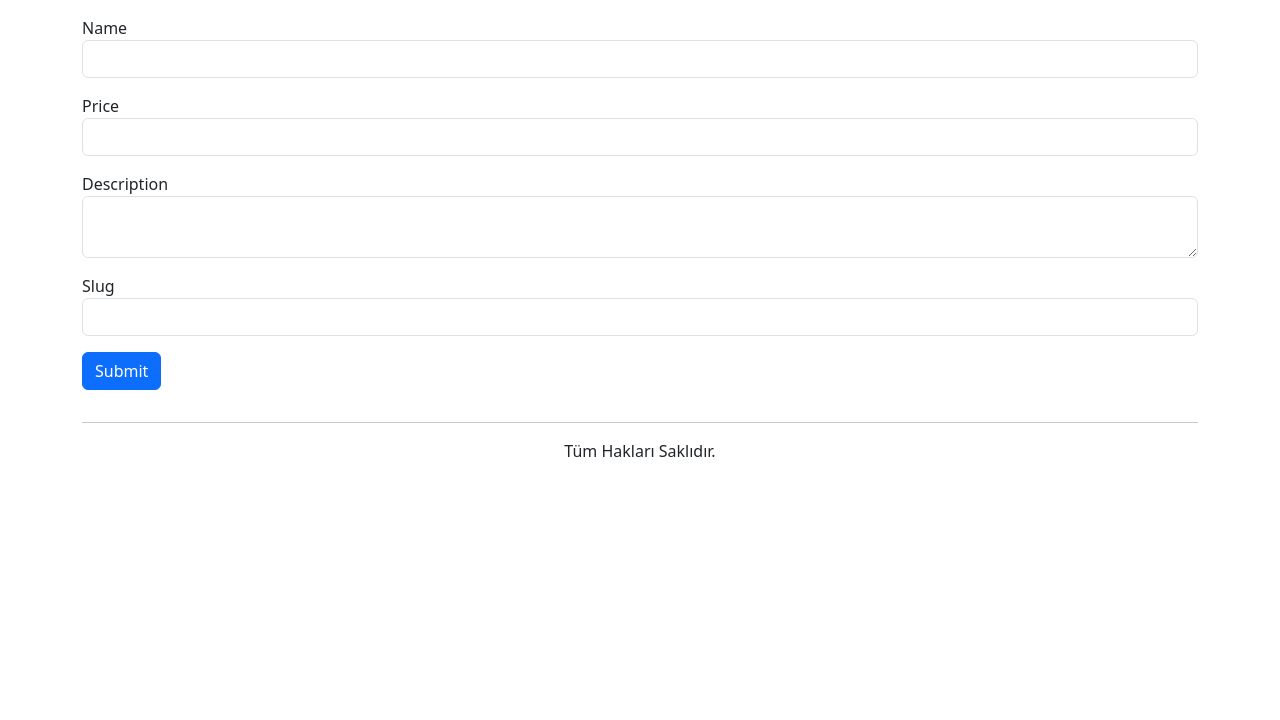
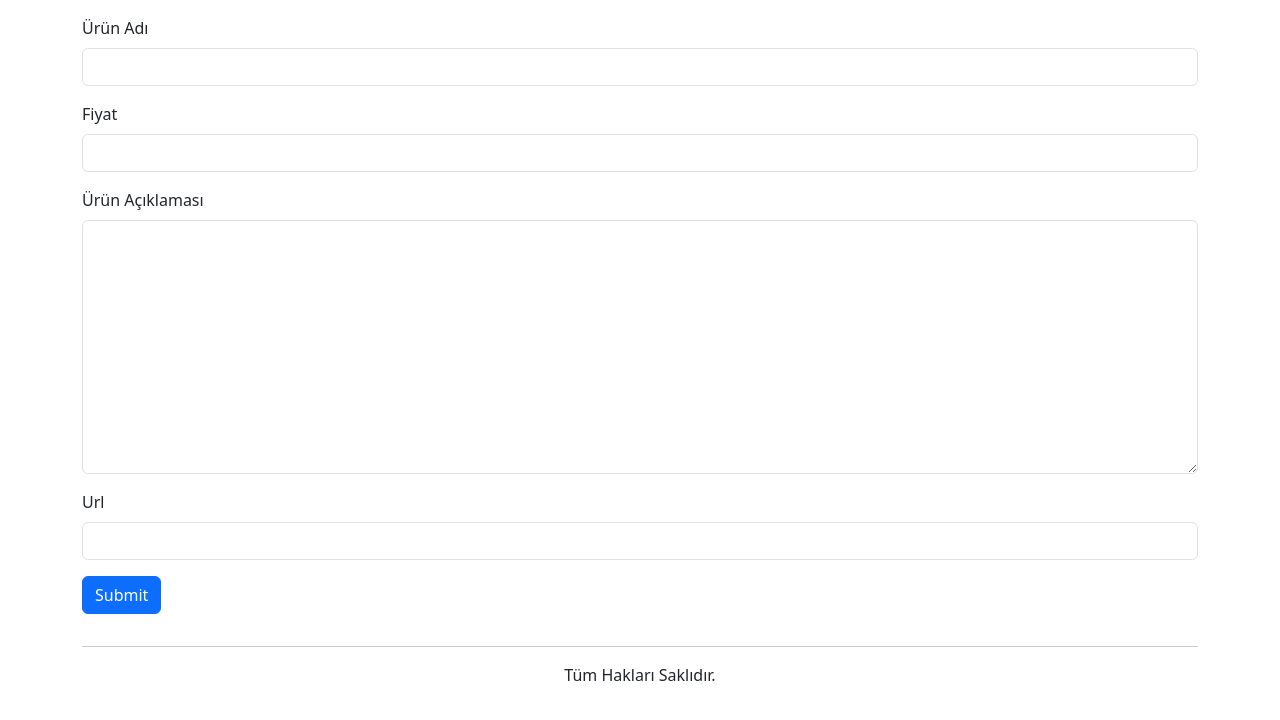
Before and after one commit to ulasgulhan/learn-django, a Django app: page /products/create in a window 1280 px wide. Shown: the part 56-776 px from the top of the page. Run offline with Django 4.2, Linux system fonts and the light colour scheme.

Commit message:
Customize form template

```diff
--- /dev/null
+++ b/course/examples/myapp/forms.py
@@ -0,0 +1,11 @@
+from django import forms
+
+
+class ProductCreateForm(forms.Form):
+    product_name = forms.CharField(label='Ürün Adı', min_length=3, max_length=20, error_messages={
+        'min_length': 'min 3 karakter giriniz',
+        'max_length': 'max 20 karakter giriniz'
+    }, widget=forms.TextInput(attrs={'class':'form-control'}))
+    price = forms.DecimalField(label='Fiyat', min_value=10, max_value=10000, widget=forms.TextInput(attrs={'class':'form-control'}))
+    description = forms.CharField(label='Ürün Açıklaması', widget=forms.Textarea(attrs={'class':'form-control'}))
+    slug = forms.SlugField(label='Url', widget=forms.TextInput(attrs={'class':'form-control'}))
--- a/course/examples/myapp/static/css/style.css
+++ b/course/examples/myapp/static/css/style.css
@@ -0,0 +1,10 @@
+.errorlist {
+    list-style-type: none;
+    color: red;
+    margin:0;
+    padding: 0;
+}
+
+.invalid input, .invalid textarea {
+    border-color: #dc3545;
+}
--- a/course/examples/myapp/templates/create.html
+++ b/course/examples/myapp/templates/create.html
@@ -13,24 +13,19 @@
 <div class="container">
     <div class="row">
         <div class="col">
-           <form action="create" method='POST'>
+           <form action="create" method='POST' novalidate>
                 {% csrf_token %}
-                <div class='mb-3'>
-                    <label for="product_name">Name</label>
-                    <input type="text" name="product_name" class='form-control' id='product_name'>
-                </div>
-                <div class='mb-3'>
-                    <label for="price">Price</label>
-                    <input type="number" name="price" class='form-control' id='price'>
-                </div>
-                <div class='mb-3'>
-                    <label for="description">Description</label>
-                    <textarea class='form-control' name="description"></textarea>
-                </div>
-                <div class='mb-3'>
-                    <label for="slug">Slug</label>
-                    <input type="text" name="slug" class='form-control' id='slug'>
-                </div>
+                {% for field in form %}
+                    <div class="mb-3 {% if field.errors %} invalid {% endif %}">
+                        {% if field.errors %}
+                            <div class='alert alert-danger'>
+                                {{ field.errors }}
+                            </div>
+                        {% endif %}
+                        <label class='form-label' for="{{ field.id_for_label }}"> {{ field.label }} </label>
+                        {{ field }}
+                    </div>
+                {% endfor %}
 
                 <button type='submit' class='btn btn-primary'>Submit</button>
            </form>
--- a/course/examples/myapp/views.py
+++ b/course/examples/myapp/views.py
@@ -1,10 +1,7 @@
-from unicodedata import category
-from django.http import HttpResponseNotFound, HttpResponseRedirect
+from django.http import HttpResponseRedirect
 from django.shortcuts import get_object_or_404, redirect, render
-from django.urls import reverse
-from datetime import datetime
+from .forms import ProductCreateForm
 from .models import Product
-from django.db.models import Avg, Min, Max
 
 
 def index(request):
@@ -32,16 +29,23 @@ def list(request):
 
 def create(request):
     if request.method == 'POST':
-        product_name = request.POST['product_name']
-        price = request.POST['price']
-        description = request.POST['description']
-        slug = request.POST['slug']
+        form = ProductCreateForm(request.POST)
 
-        p = Product(name = product_name, description = description, price = price, imageUrl = '1.jpg', slug = slug)
-        p.save()
-        return HttpResponseRedirect('list')
+        if form.is_valid():
 
-    return render(request, 'create.html')
+            p = Product(name = form.cleaned_data['product_name'],
+                        description = form.cleaned_data['description'],
+                        price = form.cleaned_data['price'],
+                        imageUrl = '1.jpg',
+                        slug = form.cleaned_data['slug'])
+            p.save()
+            return HttpResponseRedirect('list')
+    else:
+        form = ProductCreateForm()
+
+    return render(request, 'create.html', {
+        'form': form
+    })
 
 
 
```
Also changed, not shown: course/examples/db.sqlite3.
